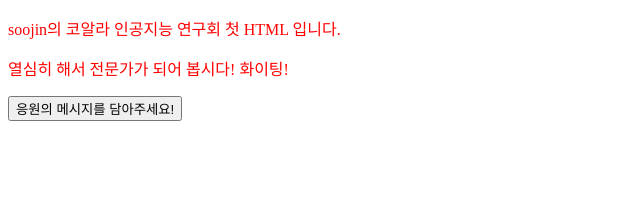
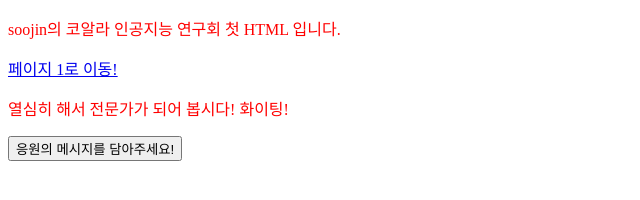
Before and after one commit to soojin-jo/coala, a plain HTML site: page index.html in a window 1280 px wide. Shown: the whole page, without its empty margins (0-640 px from the left). Drawn offline with Linux system fonts and the light colour scheme.

Commit message:
a태그 커밋!

```diff
--- a/index.html
+++ b/index.html
@@ -10,6 +10,7 @@
 </head>
 <body>
     <p>soojin의 코알라 인공지능 연구회 첫 HTML 입니다.</p>
+    <a href="page1.html">페이지 1로 이동!</a>
     <p>
         열심히 해서 전문가가 되어 봅시다!
         <span>화이팅!</span>
```
